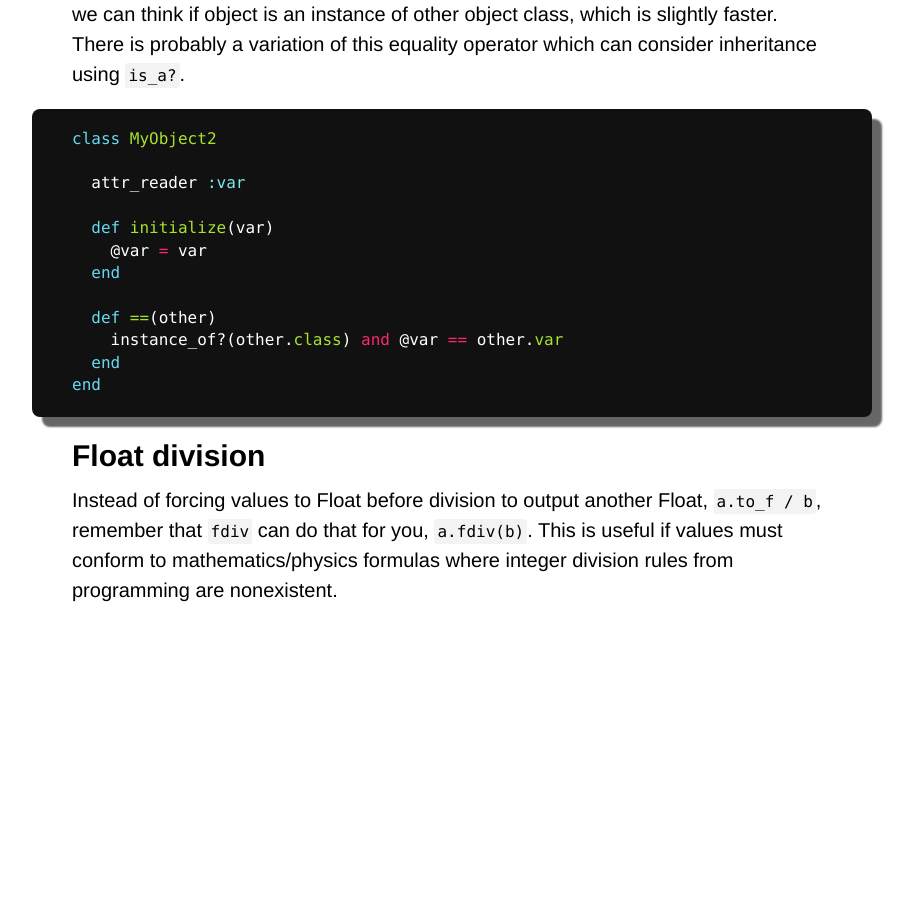
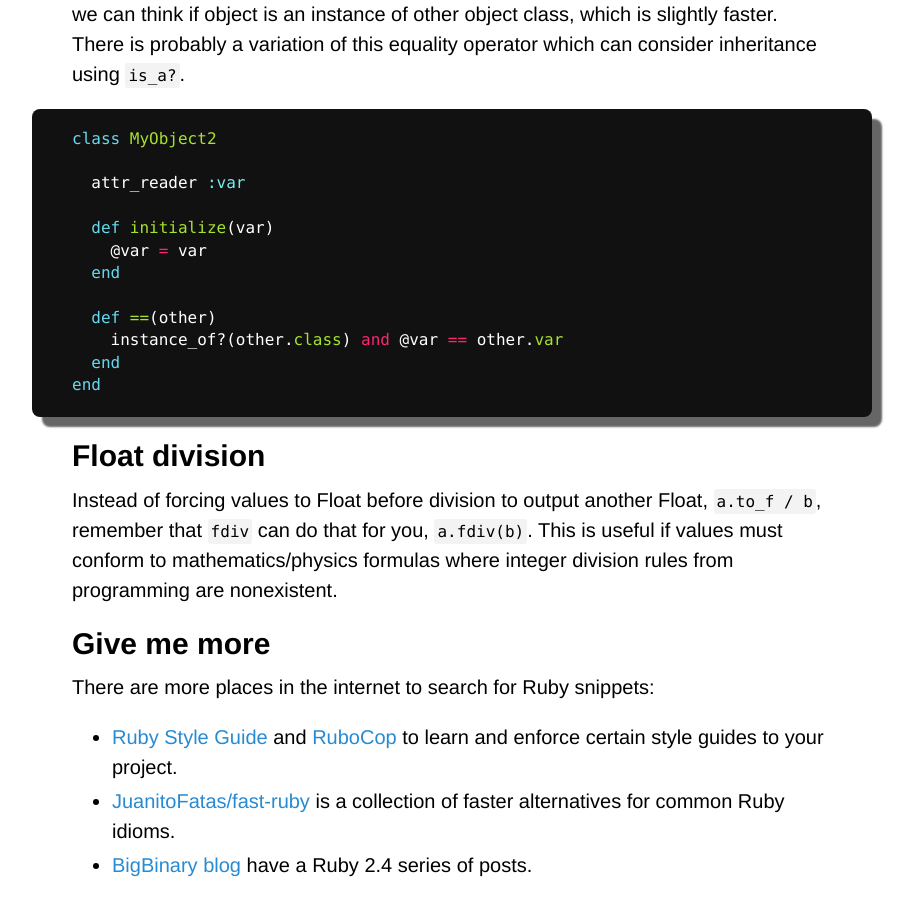
Before and after one commit to Maumagnaguagno/maumagnaguagno.github.io, a Jekyll site: the page built from ruby.md, in a window 1280 px wide and 900 px high, scrolled down 4680 px. Shown: the whole window, without its empty margins (188-1102 px from the left). Built offline with Jekyll 4.4.1, drawn with Linux system fonts in a browser that asks for light colours; our own code applies the rules of GitHub Pages for plain Markdown files; before the commit the page ends 5305 px from its top, so only the background shows below that.

Commit message:
Add give me more subsection with links to Ruby

```diff
--- a/ruby.md
+++ b/ruby.md
@@ -199,3 +199,9 @@ end
 ## Float division
 Instead of forcing values to Float before division to output another Float, ``a.to_f / b``, remember that ``fdiv`` can do that for you, ``a.fdiv(b)``.
 This is useful if values must conform to mathematics/physics formulas where integer division rules from programming are nonexistent.
+
+## Give me more
+There are more places in the internet to search for Ruby snippets:
+- [Ruby Style Guide](bbatsov/ruby-style-guide) and [RuboCop](http://batsov.com/rubocop/) to learn and enforce certain style guides to your project.
+- [JuanitoFatas/fast-ruby](https://github.com/JuanitoFatas/fast-ruby) is a collection of faster alternatives for common Ruby idioms.
+- [BigBinary blog](http://blog.bigbinary.com/categories/Ruby-2-4) have a Ruby 2.4 series of posts.
```
